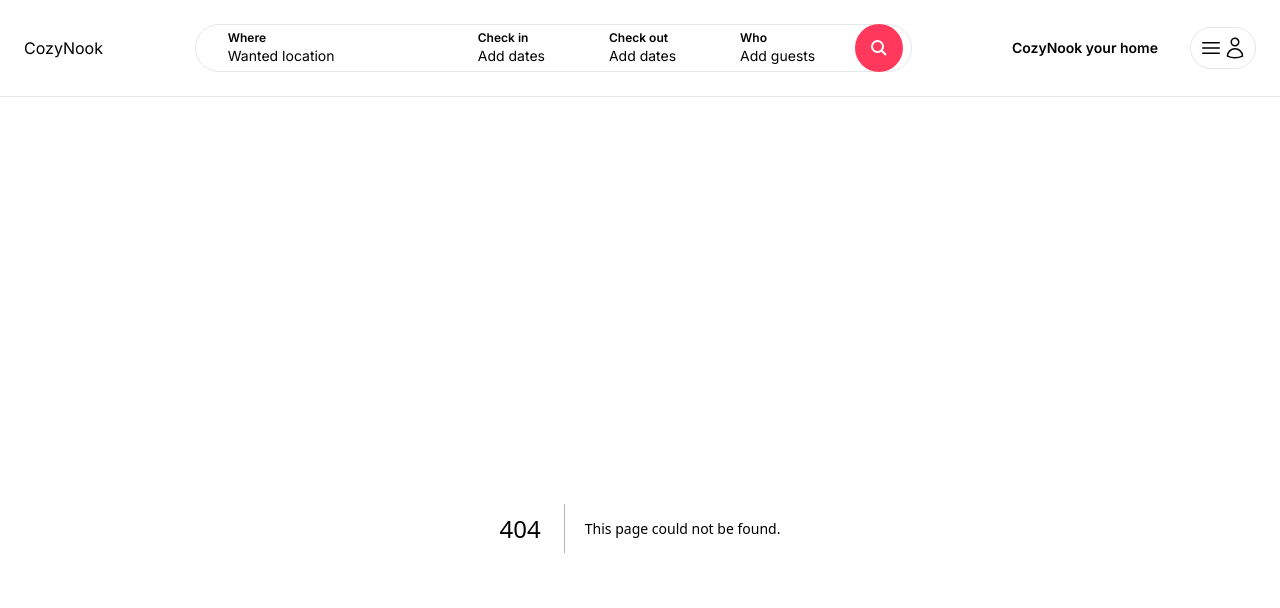
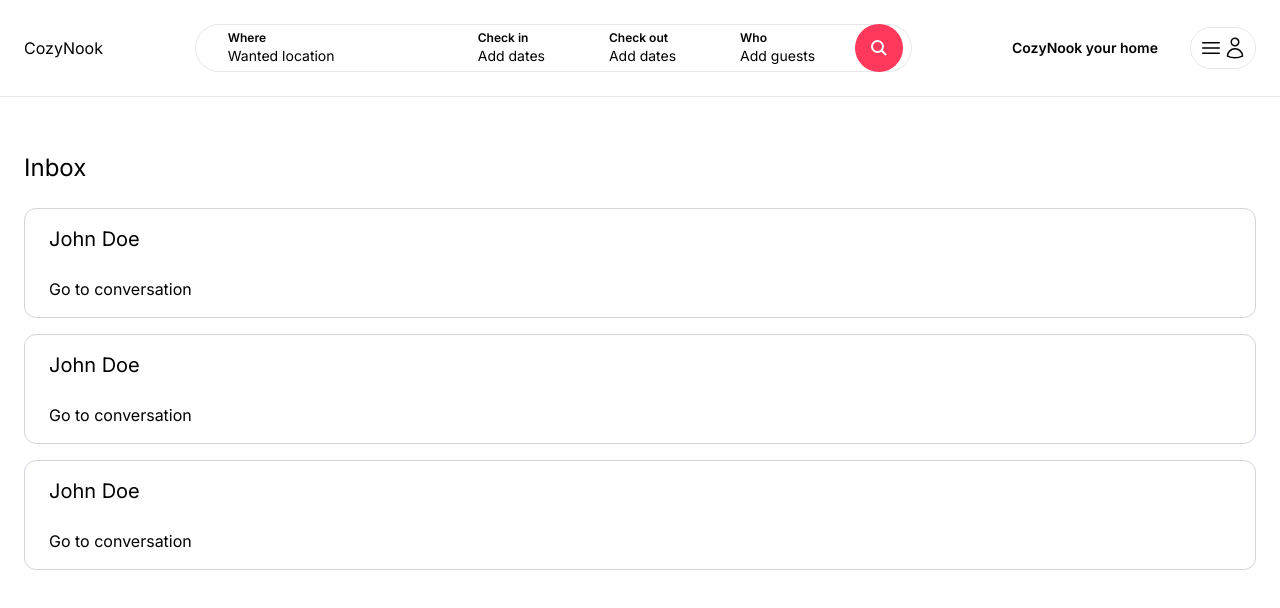
Before and after one commit to LeahDeshar/CozyNook, a Next.js app in the folder cozynook/: page /inbox in a window 1280 px wide. Before the commit this address had no page. Shown: the top 608 px of the page. Built offline with nearby package versions, Linux system fonts and the light colour scheme.

Commit message:
converstaion

```diff
--- /dev/null
+++ b/cozynook/app/components/inbox/ConversationDetails.tsx
@@ -0,0 +1,39 @@
+"use client";
+
+// import CustomButton from "../forms/CustomButton";
+
+const ConversationDetails = () => {
+  return (
+    <>
+      <div className="max-h-[400px] overflow-auto flex flex-col space-y-4">
+        <div className="w-[80%] py-4 px-6 rounded-xl bg-gray-200">
+          <p className="font-bold text-gray-500">John Doe</p>
+
+          <p>laskjdf lasjd faslkjf lkasjdflkasldf</p>
+        </div>
+
+        <div className="w-[80%] ml-[20%] py-4 px-6 rounded-xl bg-blue-200">
+          <p className="font-bold text-gray-500">Code With Stein</p>
+
+          <p>laskjdf lasjd faslkjf lkasjdflkasldf</p>
+        </div>
+      </div>
+
+      <div className="mt-4 py-4 px-6 flex border border-gray-300 space-x-4 rounded-xl">
+        <input
+          type="text"
+          placeholder="Type your message..."
+          className="w-full p-2 bg-gray-200 rounded-xl"
+        />
+        {/*
+        <CustomButton
+          label="Send"
+          onClick={() => console.log("Clicked")}
+          className="w-[100px]"
+        /> */}
+      </div>
+    </>
+  );
+};
+
+export default ConversationDetails;
--- a/cozynook/app/inbox/[id]/page.tsx
+++ b/cozynook/app/inbox/[id]/page.tsx
@@ -1,15 +1,12 @@
 // import Conversation from "../components/inbox/Conversation";
+// import ConversationDetail from "@/app/components/inbox/ConversationDetail";
 
-const InboxPage = () => {
+const ConversationPage = () => {
   return (
-    <main className="max-w-[1500px] mx-auto px-6 pb-6 space-y-4">
-      <h1 className="my-6 text-2xl">Inbox</h1>
-
-      {/* <Conversation />
-            <Conversation />
-            <Conversation /> */}
+    <main className="max-w-[1500px] mx-auto px-6 pb-6">
+      {/* <ConversationDetail /> */}
     </main>
   );
 };
 
-export default InboxPage;
+export default ConversationPage;
--- /dev/null
+++ b/cozynook/app/inbox/page.tsx
@@ -0,0 +1,15 @@
+import Conversations from "../components/inbox/Conversations";
+
+const InboxPage = () => {
+  return (
+    <main className="max-w-[1500px] mx-auto px-6 pb-6 space-y-4">
+      <h1 className="my-6 text-2xl">Inbox</h1>
+
+      <Conversations />
+      <Conversations />
+      <Conversations />
+    </main>
+  );
+};
+
+export default InboxPage;
```
